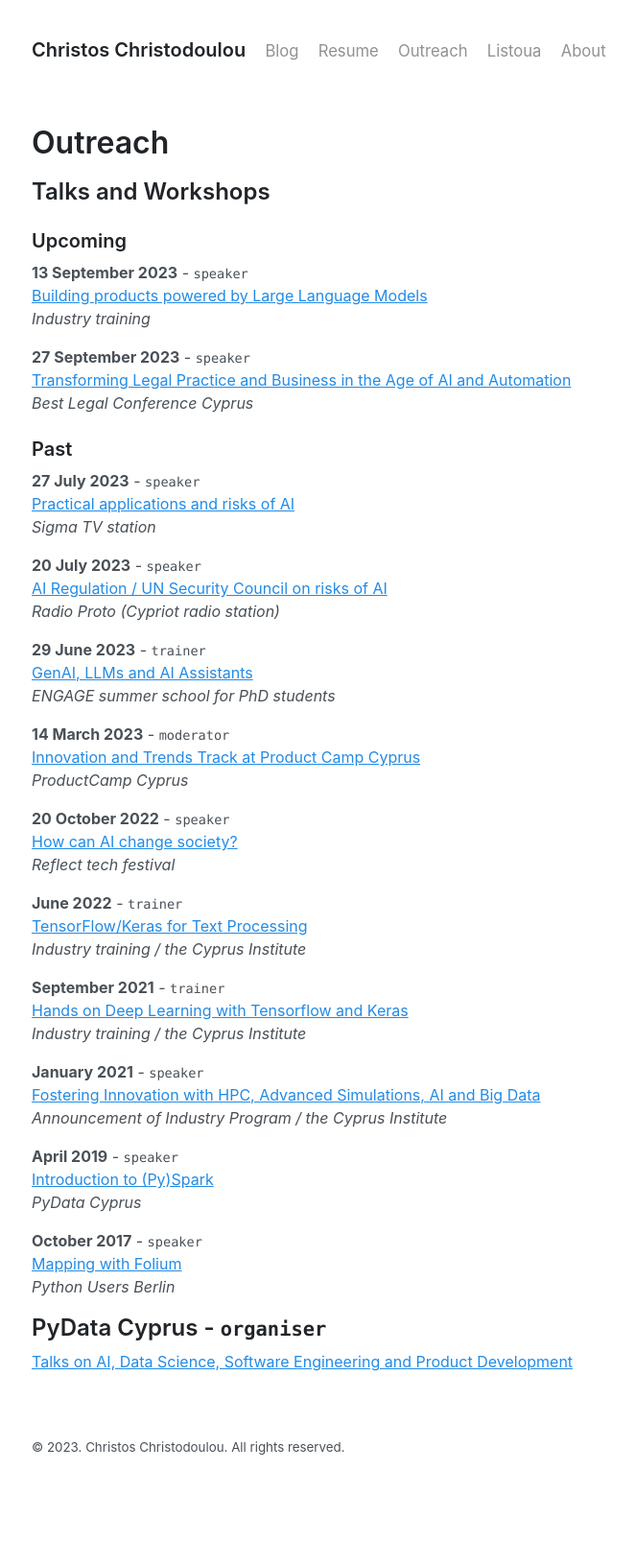
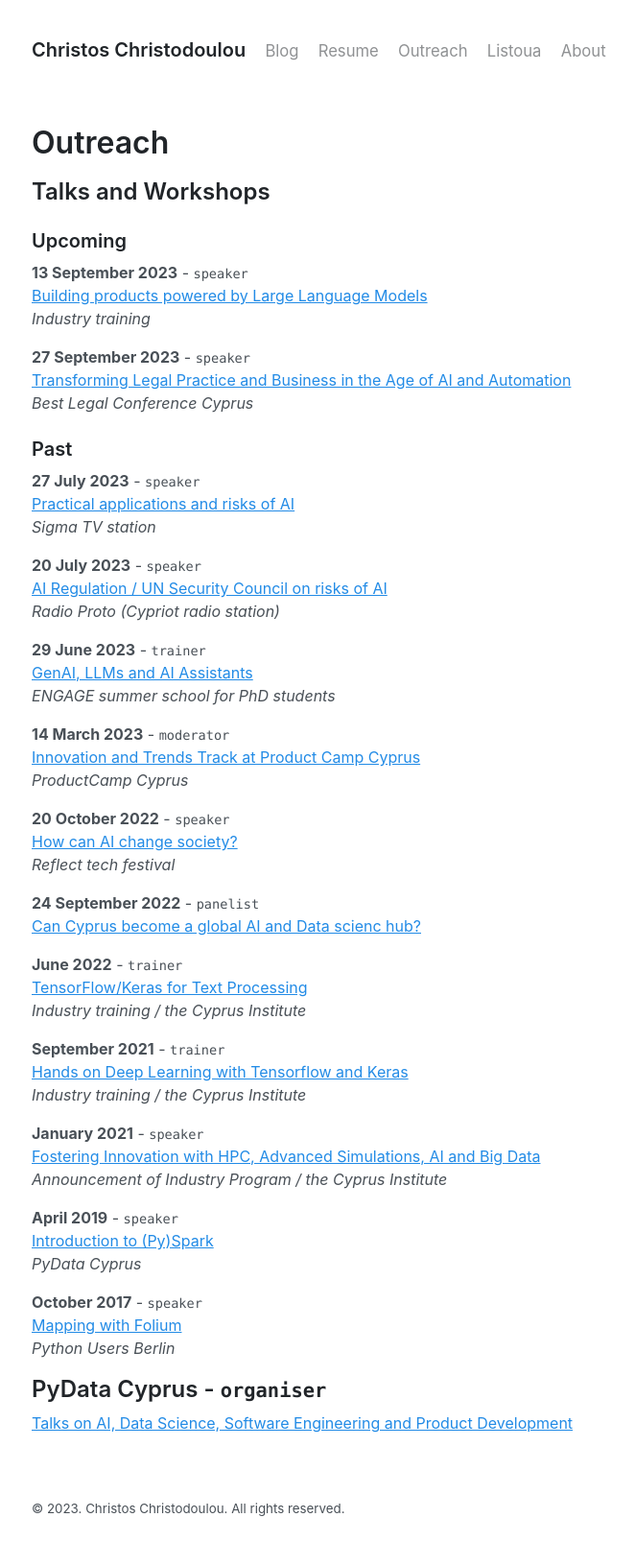
Before and after one commit to chr7stos/chr7stos.github.io, a Jekyll site: the page built from _pages/outreach.md, in a window 1280 px wide. Shown: the whole page at 96% size, without its empty margins (271-933 px from the left). Built offline with Jekyll 4.4.1, drawn with Linux system fonts in a browser that asks for light colours; before the commit the page ends 1567 px from its top, so only the background shows below that.

Commit message:
Update outreach.md

```diff
--- a/_pages/outreach.md
+++ b/_pages/outreach.md
@@ -39,6 +39,10 @@ __20 October 2022__ - `speaker`
 [How can AI change society?](https://speakerdeck.com/christosdoulou/how-can-ai-change-society)
 _Reflect tech festival_
 
+__24 September 2022__ - `panelist`
+[Can Cyprus become a global AI and Data scienc hub?](https://www.youtube.com/live/OCa9Rmr8zAo?feature=share)
+
+
 __June 2022__ - `trainer`
 [TensorFlow/Keras for Text Processing](https://www.youtube.com/watch?v=OmIoiY1tJ2E)
 _Industry training / the Cyprus Institute_
```
